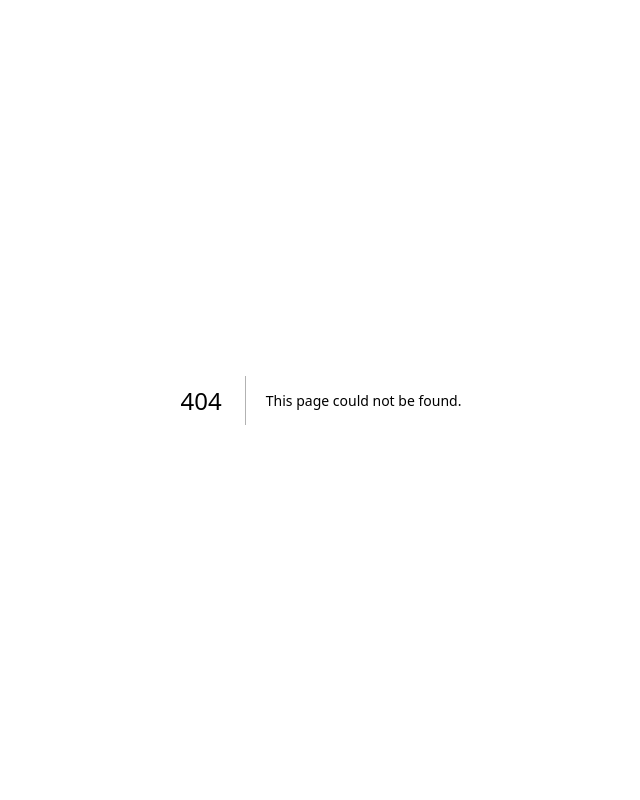
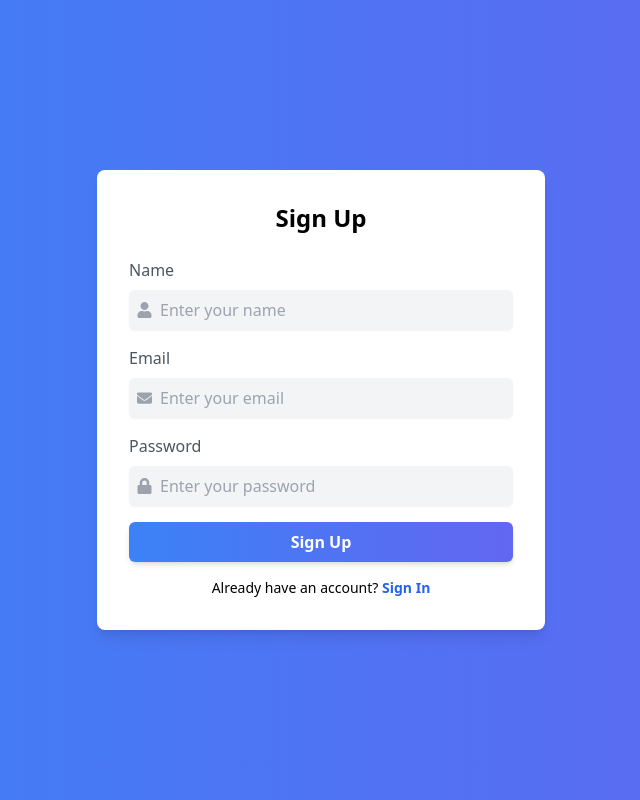
Before and after one commit to Oyasikelly/QuizMaster, a Next.js app: page /authenticate in a window 1280 px wide. Before the commit this address had no page. Shown: the whole page, without its empty margins (319-959 px from the left). Built offline with nearby package versions, Linux system fonts and the light colour scheme.

Commit message:
updating components

```diff
--- a/package.json
+++ b/package.json
@@ -15,11 +15,14 @@
     "@supabase/supabase-js": "^2.47.10",
     "class-variance-authority": "^0.7.1",
     "clsx": "^2.1.1",
-    "framer-motion": "^11.17.0",
+    "framer-motion": "^11.18.0",
+    "heroicons": "^2.2.0",
     "lucide-react": "^0.471.1",
     "next": "^15.1.4",
     "react": "^19.0.0",
     "react-dom": "^19.0.0",
+    "react-hook-form": "^7.54.2",
+    "react-icons": "^5.4.0",
     "tailwind-merge": "^2.6.0",
     "tailwindcss-animate": "^1.0.7"
   },
--- /dev/null
+++ b/src/app/authenticate/page.jsx
@@ -0,0 +1,170 @@
+"use client";
+import { useState } from "react";
+import { motion } from "framer-motion";
+import { FaUser, FaEnvelope, FaLock } from "react-icons/fa";
+
+const isValidEmail = (email) => /^[^\s@]+@[^\s@]+\.[^\s@]+$/.test(email);
+
+const AuthPage = () => {
+  const [isSigningUp, setIsSigningUp] = useState(true); // Toggle between Sign Up and Sign In
+  const [formData, setFormData] = useState({
+    name: "",
+    email: "",
+    password: "",
+  });
+  const [registeredUsers, setRegisteredUsers] = useState([]); // Store registered users
+  const [error, setError] = useState("");
+  const [successMessage, setSuccessMessage] = useState("");
+
+  const handleChange = (e) => {
+    setFormData({
+      ...formData,
+      [e.target.name]: e.target.value,
+    });
+  };
+
+  const handleSignUp = (e) => {
+    e.preventDefault();
+    const { name, email, password } = formData;
+
+    if (!name || !email || !password) {
+      setError("All fields are required.");
+      return;
+    }
+    if (!isValidEmail(email)) {
+      setError("Invalid email format.");
+      return;
+    }
+    if (password.length < 6) {
+      setError("Password must be at least 6 characters long.");
+      return;
+    }
+
+    if (registeredUsers.find((user) => user.email === email)) {
+      setError("This email is already registered. Please sign in.");
+      return;
+    }
+
+    setRegisteredUsers([...registeredUsers, { name, email, password }]);
+    setSuccessMessage("Registration successful! Please sign in.");
+    setError("");
+    setFormData({ name: "", email: "", password: "" });
+    setIsSigningUp(false);
+  };
+
+  const handleSignIn = (e) => {
+    e.preventDefault();
+    const { email, password } = formData;
+
+    if (!email || !password) {
+      setError("Both email and password are required.");
+      return;
+    }
+
+    const user = registeredUsers.find(
+      (user) => user.email === email && user.password === password
+    );
+    if (!user) {
+      setError("Invalid email or password.");
+      return;
+    }
+
+    setSuccessMessage(`Welcome back, ${user.name}!`);
+    setError("");
+  };
+
+  return (
+    <div className="flex items-center justify-center min-h-screen bg-gradient-to-r from-blue-500 to-indigo-500 text-white">
+      <motion.div
+        className="bg-white text-black p-8 rounded-lg shadow-lg w-full max-w-md"
+        initial={{ scale: 0.8, opacity: 0 }}
+        animate={{ scale: 1, opacity: 1 }}
+        transition={{ duration: 0.5 }}
+      >
+        <h2 className="text-2xl font-bold mb-6 text-center">
+          {isSigningUp ? "Sign Up" : "Sign In"}
+        </h2>
+
+        <form
+          onSubmit={isSigningUp ? handleSignUp : handleSignIn}
+          className="flex flex-col gap-4"
+        >
+          {isSigningUp && (
+            <div className="flex flex-col gap-2">
+              <label className="text-gray-600">Name</label>
+              <div className="flex items-center gap-2 bg-gray-100 p-2 rounded-md shadow-sm">
+                <FaUser className="text-gray-400" />
+                <input
+                  type="text"
+                  name="name"
+                  value={formData.name}
+                  onChange={handleChange}
+                  className="bg-transparent outline-none w-full"
+                  placeholder="Enter your name"
+                />
+              </div>
+            </div>
+          )}
+
+          <div className="flex flex-col gap-2">
+            <label className="text-gray-600">Email</label>
+            <div className="flex items-center gap-2 bg-gray-100 p-2 rounded-md shadow-sm">
+              <FaEnvelope className="text-gray-400" />
+              <input
+                type="email"
+                name="email"
+                value={formData.email}
+                onChange={handleChange}
+                className="bg-transparent outline-none w-full"
+                placeholder="Enter your email"
+              />
+            </div>
+          </div>
+
+          <div className="flex flex-col gap-2">
+            <label className="text-gray-600">Password</label>
+            <div className="flex items-center gap-2 bg-gray-100 p-2 rounded-md shadow-sm">
+              <FaLock className="text-gray-400" />
+              <input
+                type="password"
+                name="password"
+                value={formData.password}
+                onChange={handleChange}
+                className="bg-transparent outline-none w-full"
+                placeholder="Enter your password"
+              />
+            </div>
+          </div>
+
+          {error && <p className="text-red-500 text-sm">{error}</p>}
+          {successMessage && (
+            <p className="text-green-500 text-sm">{successMessage}</p>
+          )}
+
+          <motion.button
+            whileHover={{ scale: 1.05 }}
+            whileTap={{ scale: 0.95 }}
+            type="submit"
+            className="bg-gradient-to-r from-blue-500 to-indigo-500 text-white py-2 rounded-md shadow-md font-semibold"
+          >
+            {isSigningUp ? "Sign Up" : "Sign In"}
+          </motion.button>
+        </form>
+
+        <p className="text-center text-sm mt-4">
+          {isSigningUp
+            ? "Already have an account? "
+            : "Don't have an account? "}
+          <button
+            onClick={() => setIsSigningUp(!isSigningUp)}
+            className="text-blue-600 font-bold"
+          >
+            {isSigningUp ? "Sign In" : "Sign Up"}
+          </button>
+        </p>
+      </motion.div>
+    </div>
+  );
+};
+
+export default AuthPage;
--- a/tailwind.config.mjs
+++ b/tailwind.config.mjs
@@ -9,53 +9,57 @@ export default {
   theme: {
     extend: {
       colors: {
-  			background: 'hsl(var(--background))',
-  			foreground: 'hsl(var(--foreground))',
+        background: "hsl(var(--background))",
+        foreground: "hsl(var(--foreground))",
         card: {
-  				DEFAULT: 'hsl(var(--card))',
-  				foreground: 'hsl(var(--card-foreground))'
+          DEFAULT: "hsl(var(--card))",
+          foreground: "hsl(var(--card-foreground))",
         },
         popover: {
-  				DEFAULT: 'hsl(var(--popover))',
-  				foreground: 'hsl(var(--popover-foreground))'
+          DEFAULT: "hsl(var(--popover))",
+          foreground: "hsl(var(--popover-foreground))",
         },
         primary: {
-  				DEFAULT: 'hsl(var(--primary))',
-  				foreground: 'hsl(var(--primary-foreground))'
+          DEFAULT: "hsl(var(--primary))",
+          foreground: "hsl(var(--primary-foreground))",
         },
         secondary: {
-  				DEFAULT: 'hsl(var(--secondary))',
-  				foreground: 'hsl(var(--secondary-foreground))'
+          DEFAULT: "hsl(var(--secondary))",
+          foreground: "hsl(var(--secondary-foreground))",
         },
         muted: {
-  				DEFAULT: 'hsl(var(--muted))',
-  				foreground: 'hsl(var(--muted-foreground))'
+          DEFAULT: "hsl(var(--muted))",
+          foreground: "hsl(var(--muted-foreground))",
         },
         accent: {
-  				DEFAULT: 'hsl(var(--accent))',
-  				foreground: 'hsl(var(--accent-foreground))'
+          DEFAULT: "hsl(var(--accent))",
+          foreground: "hsl(var(--accent-foreground))",
         },
         destructive: {
-  				DEFAULT: 'hsl(var(--destructive))',
-  				foreground: 'hsl(var(--destructive-foreground))'
+          DEFAULT: "hsl(var(--destructive))",
+          foreground: "hsl(var(--destructive-foreground))",
         },
-  			border: 'hsl(var(--border))',
-  			input: 'hsl(var(--input))',
-  			ring: 'hsl(var(--ring))',
+        border: "hsl(var(--border))",
+        input: "hsl(var(--input))",
+        ring: "hsl(var(--ring))",
         chart: {
-  				'1': 'hsl(var(--chart-1))',
-  				'2': 'hsl(var(--chart-2))',
-  				'3': 'hsl(var(--chart-3))',
-  				'4': 'hsl(var(--chart-4))',
-  				'5': 'hsl(var(--chart-5))'
-  			}
+          1: "hsl(var(--chart-1))",
+          2: "hsl(var(--chart-2))",
+          3: "hsl(var(--chart-3))",
+          4: "hsl(var(--chart-4))",
+          5: "hsl(var(--chart-5))",
+        },
+        colors: {
+          "gradient-start": "#a78bfa",
+          "gradient-end": "#f472b6",
+        },
       },
       borderRadius: {
-  			lg: 'var(--radius)',
-  			md: 'calc(var(--radius) - 2px)',
-  			sm: 'calc(var(--radius) - 4px)'
-  		}
-  	}
+        lg: "var(--radius)",
+        md: "calc(var(--radius) - 2px)",
+        sm: "calc(var(--radius) - 4px)",
+      },
+    },
   },
   plugins: [require("tailwindcss-animate")],
 };
```
Also changed, not shown: 1 other file (tests, documents, lock files or other folders). Lines whose indentation alone changed are shown as unchanged.
